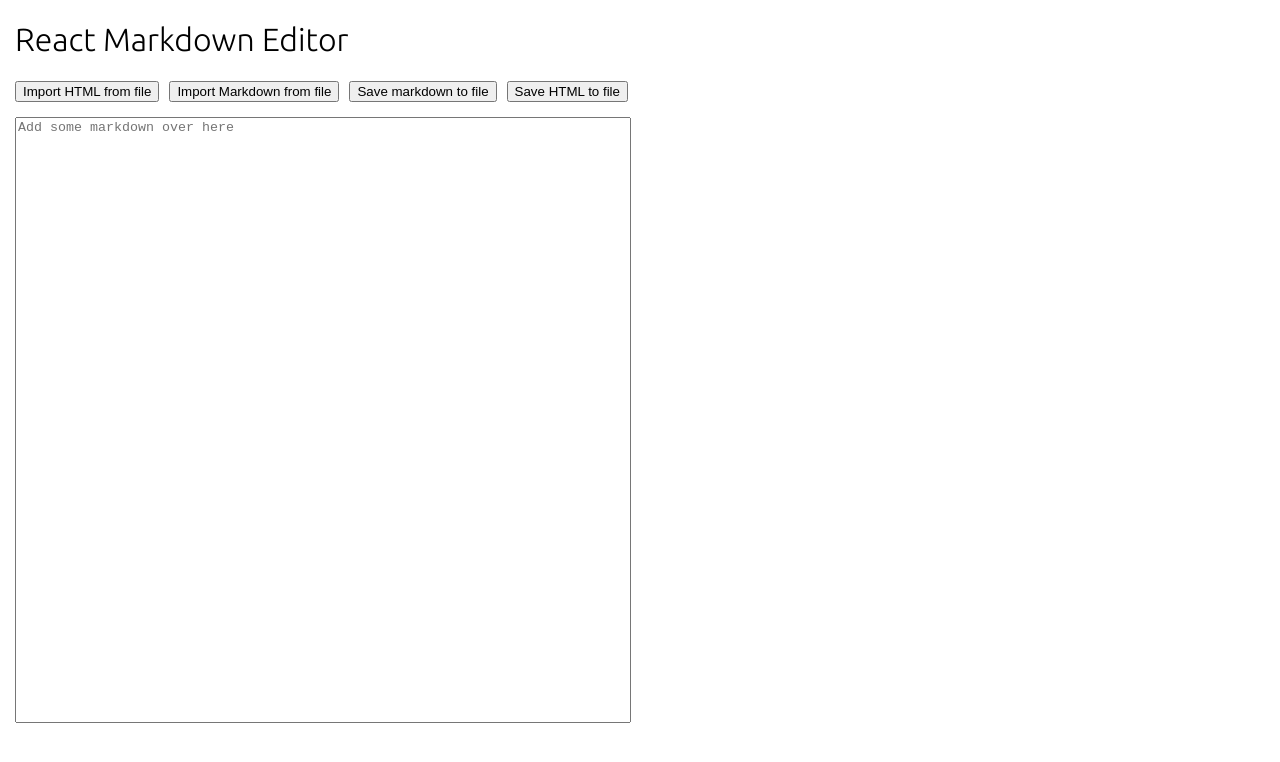
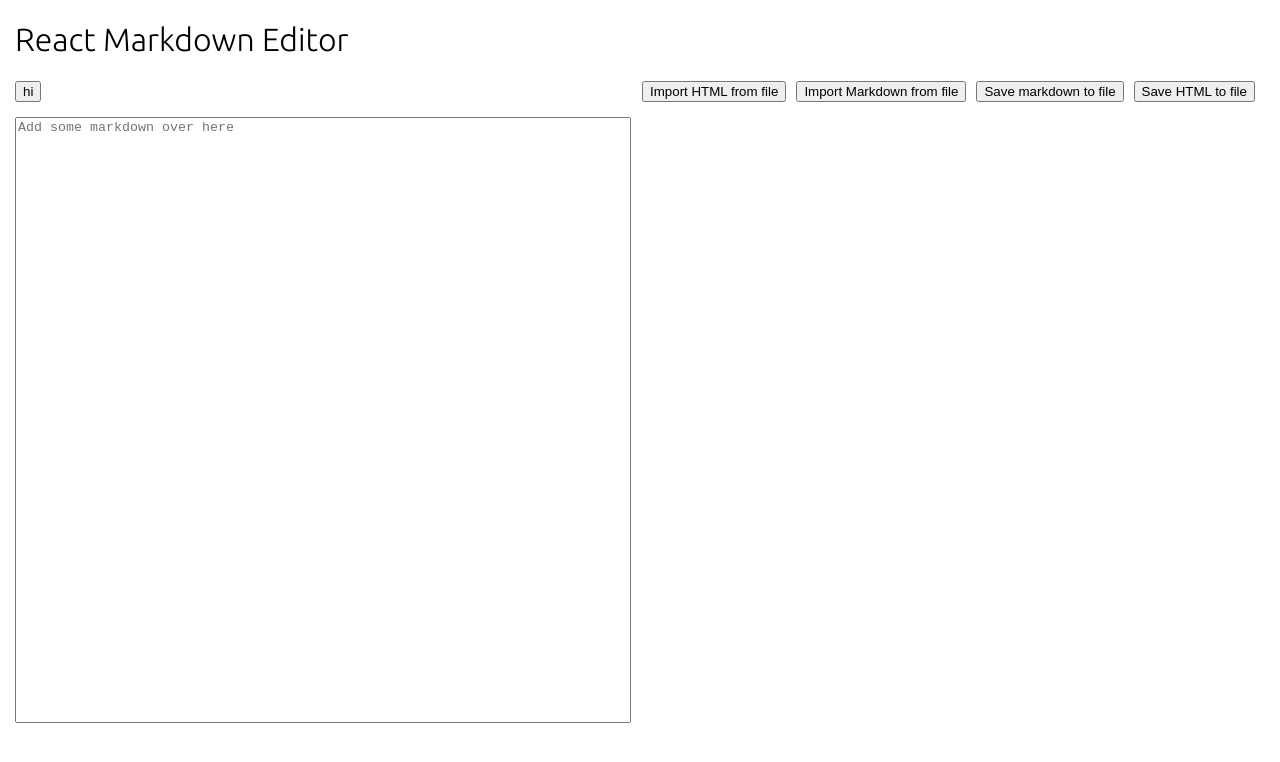
Before and after one commit to realestninja/react-markdown-editor, a React (Create React App) app: page / in a window 1280 px wide. Shown: the top 762 px of the page. Built offline with nearby package versions, Linux system fonts and the light colour scheme; what node-html-markdown would draw is missing.

Commit message:
Refactor

```diff
--- /dev/null
+++ b/src/components/markdown/ButtonRow.jsx
@@ -0,0 +1,63 @@
+import React from "react";
+import PropTypes from "prop-types";
+import noop from "lodash/noop";
+
+import ReadFromFileButton from "../form/ReadFromFileButton";
+import SaveToFileButton from "../form/SaveToFileButton";
+import { ButtonRowWrapper, ButtonGroup } from "./styles/ButtonRow.styles";
+
+const ButtonRow = ({
+  editorMdContent,
+  editorHtmlContent,
+  handleNewHtml,
+  setEditorMdContent,
+  customImportButtons,
+}) => (
+  <ButtonRowWrapper>
+    <ButtonGroup>
+      <button type="button">hi</button>
+    </ButtonGroup>
+    <ButtonGroup>
+      <ReadFromFileButton
+        callback={handleNewHtml}
+        allowedFileType="html"
+        wording="Import HTML from file"
+      />
+      <ReadFromFileButton
+        callback={setEditorMdContent}
+        allowedFileType="markdown"
+        wording="Import Markdown from file"
+      />
+
+      {
+        customImportButtons.map(buttonProps => (
+          <ReadFromFileButton
+            callback={handleNewHtml}
+            {...buttonProps}
+          />
+        ))
+      }
+
+      <SaveToFileButton content={editorMdContent} fileType="md" wording="Save markdown to file" />
+      <SaveToFileButton content={editorHtmlContent} fileType="html" wording="Save HTML to file" />
+    </ButtonGroup>
+  </ButtonRowWrapper>
+);
+
+ButtonRow.propTypes = {
+  editorMdContent: PropTypes.string,
+  editorHtmlContent: PropTypes.string,
+  handleNewHtml: PropTypes.func,
+  setEditorMdContent: PropTypes.func,
+  customImportButtons: PropTypes.array,
+};
+
+ButtonRow.defaultProps = {
+  editorMdContent: "",
+  editorHtmlContent: "",
+  handleNewHtml: noop,
+  setEditorMdContent: noop,
+  customImportButtons: [],
+};
+
+export default ButtonRow;
--- a/src/components/markdown/MarkdownLogic.jsx
+++ b/src/components/markdown/MarkdownLogic.jsx
@@ -5,9 +5,13 @@
 import MarkdownItContainer from "markdown-it-container";
 import { NodeHtmlMarkdown } from "node-html-markdown";
 
-import ReadFromFileButton from "../form/ReadFromFileButton";
-import SaveToFileButton from "../form/SaveToFileButton";
-import { Wrapper, Row, ButtonRow, StyledMarkdownEditor, StyledMarkdownOutput } from "./styles/MarkdownLogic.styles";
+import ButtonRow from "./ButtonRow";
+import {
+  Wrapper,
+  Row,
+  StyledMarkdownEditor,
+  StyledMarkdownOutput,
+} from "./styles/MarkdownLogic.styles";
 
 const htmlToMarkdownConverter = new NodeHtmlMarkdown();
 const markdownToHtmlConverter = new MarkdownIt();
@@ -28,30 +32,13 @@
 
   return (
     <Wrapper>
-      <ButtonRow>
-        <ReadFromFileButton
-          callback={handleNewHtml}
-          allowedFileType="html"
-          wording="Import HTML from file"
-        />
-        <ReadFromFileButton
-          callback={setEditorMdContent}
-          allowedFileType="markdown"
-          wording="Import Markdown from file"
-        />
-
-        {
-          customImportButtons.map(buttonProps => (
-            <ReadFromFileButton
-              callback={handleNewHtml}
-              {...buttonProps}
-            />
-          ))
-        }
-
-        <SaveToFileButton content={editorMdContent} fileType="md" wording="Save markdown to file" />
-        <SaveToFileButton content={editorHtmlContent} fileType="html" wording="Save HTML to file" />
-      </ButtonRow>
+      <ButtonRow
+        editorMdContent={editorMdContent}
+        editorHtmlContent={editorHtmlContent}
+        handleNewHtml={handleNewHtml}
+        setEditorMdContent={setEditorMdContent}
+        customImportButtons={customImportButtons}
+      />
       <Row>
         <StyledMarkdownEditor textareaHandler={setEditorMdContent} content={editorMdContent} />
         <StyledMarkdownOutput htmlContent={editorHtmlContent} />
--- /dev/null
+++ b/src/components/markdown/styles/ButtonRow.styles.js
@@ -0,0 +1,13 @@
+import styled, { css } from "styled-components";
+
+export const ButtonRowWrapper = styled.div`
+  display: flex;
+  margin-bottom: 15px;
+  justify-content: space-between;
+`;
+
+export const ButtonGroup = styled.div`
+  > * {
+    margin-right: 10px;
+  }
+`;
--- a/src/components/markdown/styles/MarkdownLogic.styles.js
+++ b/src/components/markdown/styles/MarkdownLogic.styles.js
@@ -21,14 +21,6 @@
   }
 `;
 
-export const ButtonRow = styled.div`
-  margin-bottom: 15px;
-
-  > * {
-    margin-right: 10px;
-  }
-`;
-
 export const StyledMarkdownEditor = styled(MarkdownEditor)`
   ${maxHeight}
 `;
```
